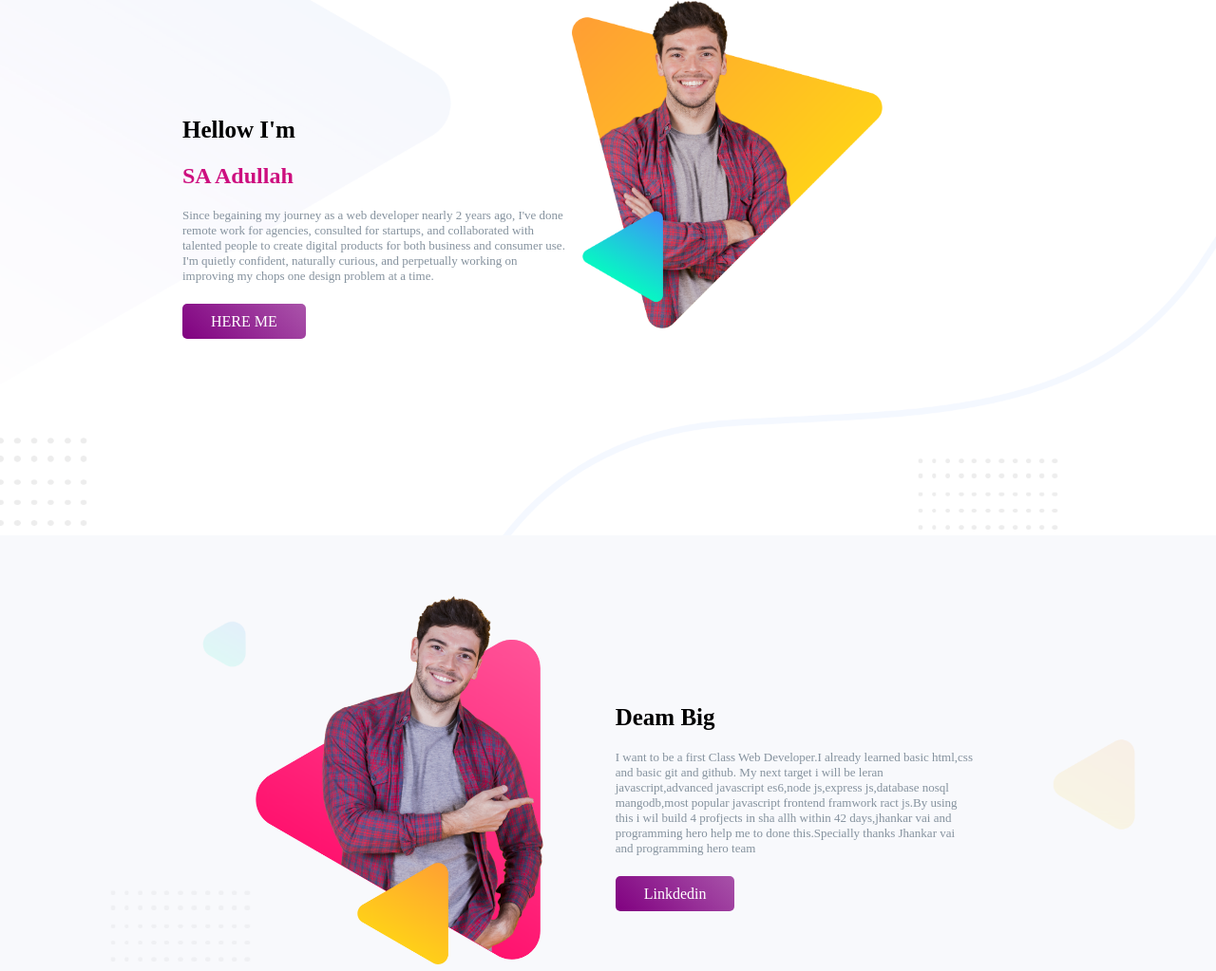
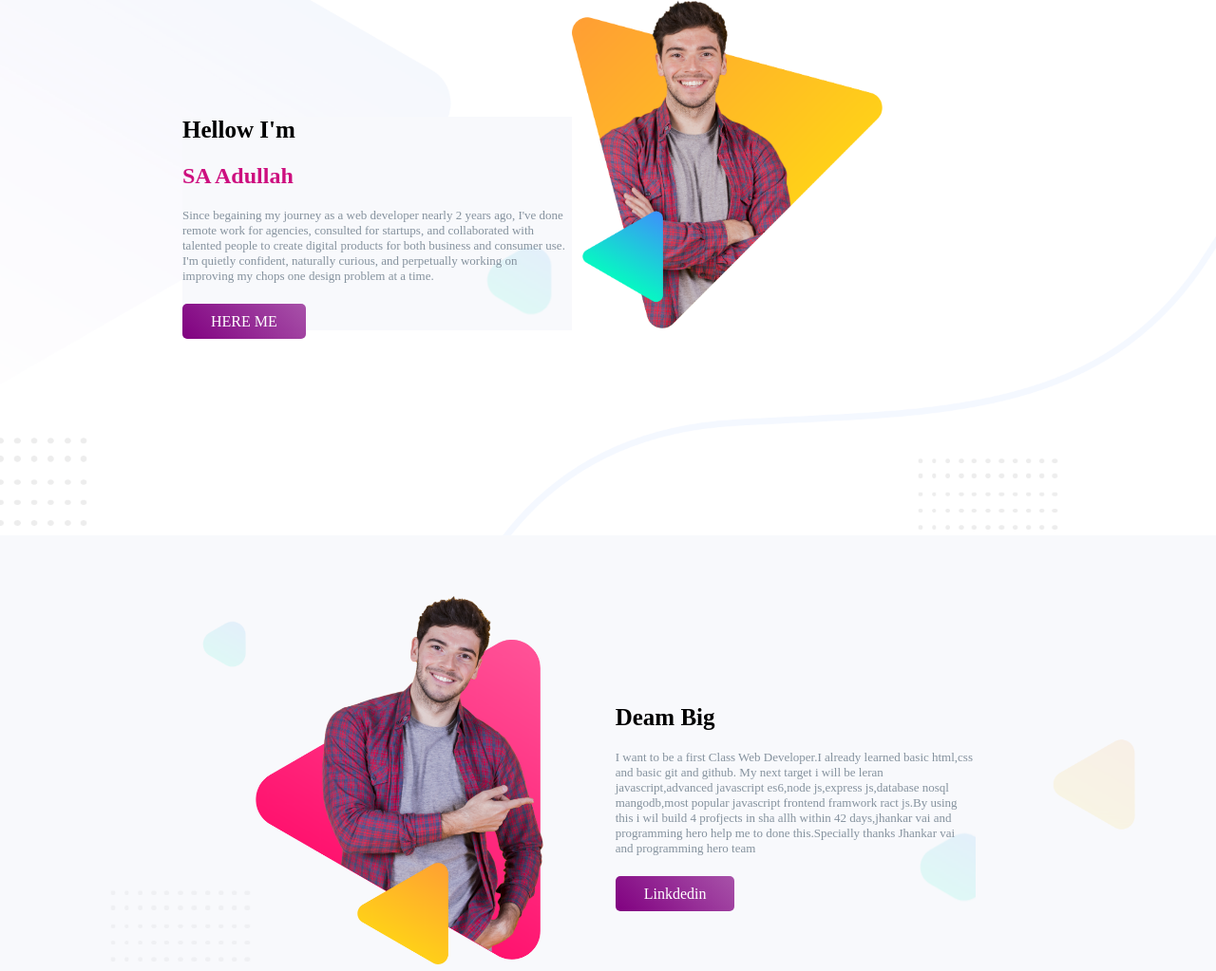
Before and after one commit to SAabdullah31/portfolio, a plain HTML site: page index.html in a window 1280 px wide. Shown: the top 1023 px of the page at 95% size. Drawn offline with Linux system fonts and the light colour scheme.

Commit message:
adding this bioimage

```diff
--- a/style.css
+++ b/style.css
@@ -17,6 +17,7 @@ p{
     font-size: 13px;
 }
 .content-left{
+    background-image: url(images/biography-bg.png);
     margin-top:30% ;
 }
 .half-width{
@@ -36,6 +37,7 @@ section{
 }
 a{
     text-decoration: none;
+
 
 }
 .button{
```
